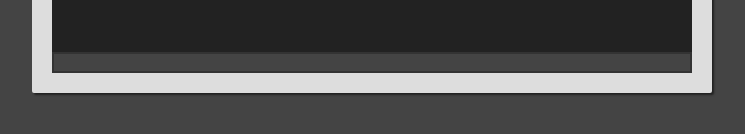
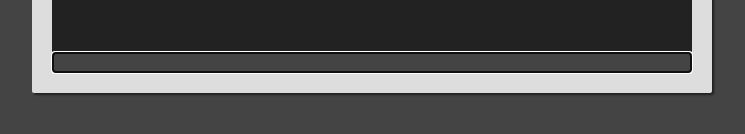
Before and after one commit to peter987bp/nodeknockout16, a website: page public/index.html in a window 1280 px wide. Shown: the part 390-524 px from the top of the page, without its empty margins (268-1013 px from the left). Drawn offline with nearby package versions, Linux system fonts and the light colour scheme.

Commit message:
autofocuses input bar on page load

```diff
--- a/public/index.html
+++ b/public/index.html
@@ -18,7 +18,7 @@
       <p id="pet" ng-controller="animController">{{petState}}</p>
     </div>
     <form ng-submit="read()">
-      <input type="text" id="cliInput" ng-model="input">
+      <input type="text" id="cliInput" ng-model="input" autofocus>
       <input type="submit" style="display: none">
     </form>
   </div>
--- a/public/js/StatusController.js
+++ b/public/js/StatusController.js
@@ -26,6 +26,8 @@
       this.resetStatus();
     }
 
+
+
     $scope.read = () => {
       if ($scope.input === 'feed') {
         this.feed();
```
